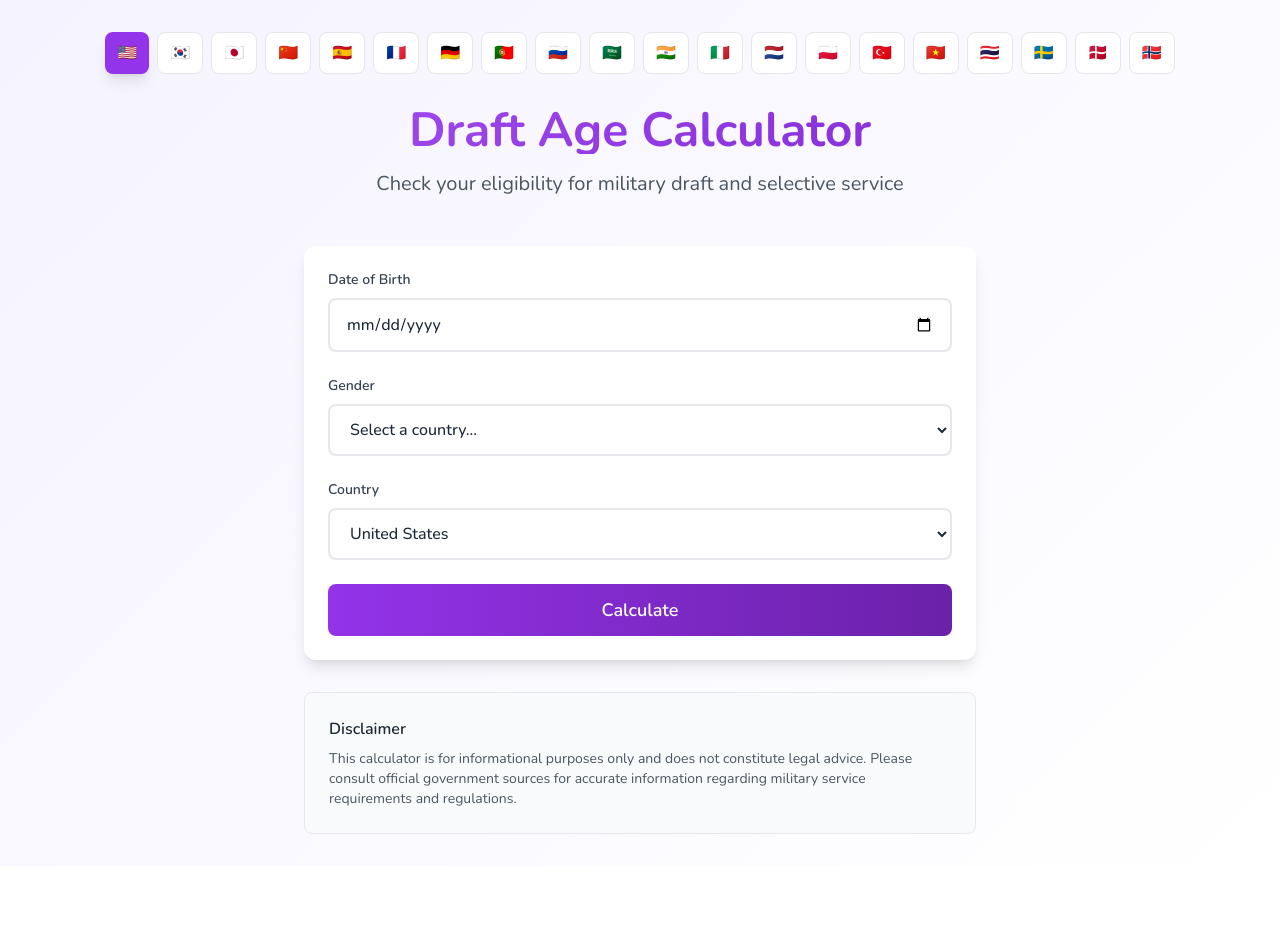
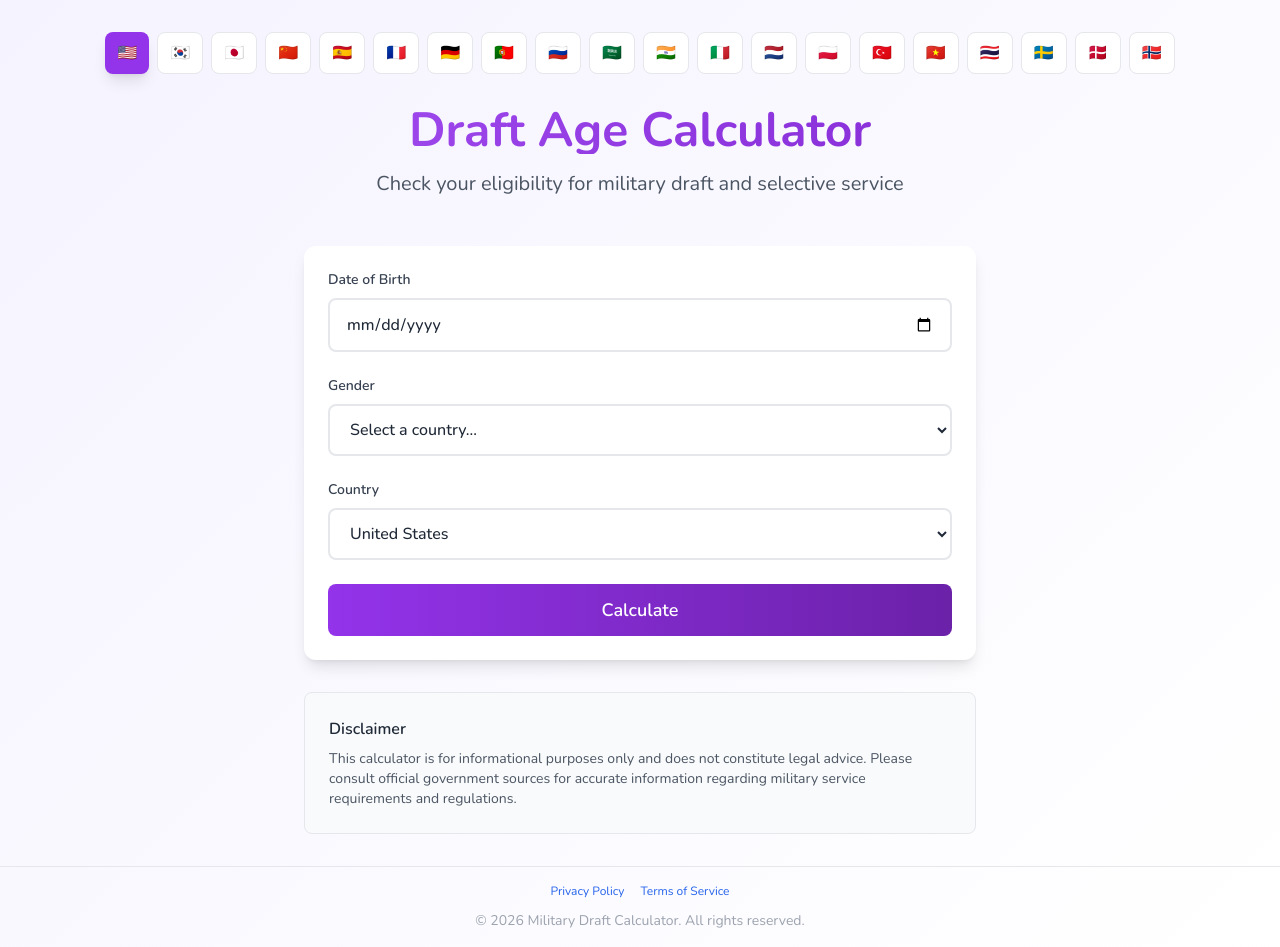
Before and after one commit to userlim/draft-age-calculator, a Next.js app: page / in a window 1280 px wide. Before the commit the page ends 866 px from the top, so only its background shows below. Built offline with nearby package versions, Linux system fonts and the light colour scheme.

Commit message:
Add footer links

```diff
--- a/src/app/layout.tsx
+++ b/src/app/layout.tsx
@@ -75,7 +75,16 @@
           }}
         />
       </head>
-      <body>{children}</body>
+      <body>
+        {children}
+        <footer className="border-t border-gray-200 py-4 text-center text-sm text-gray-400">
+          <div className="flex flex-wrap justify-center gap-4 mb-3">
+            <a href="/privacy-policy" className="text-blue-600 hover:text-blue-800 text-xs">Privacy Policy</a>
+            <a href="/terms" className="text-blue-600 hover:text-blue-800 text-xs">Terms of Service</a>
+          </div>
+          &copy; 2026 Military Draft Calculator. All rights reserved.
+        </footer>
+      </body>
     </html>
   );
 }
```
